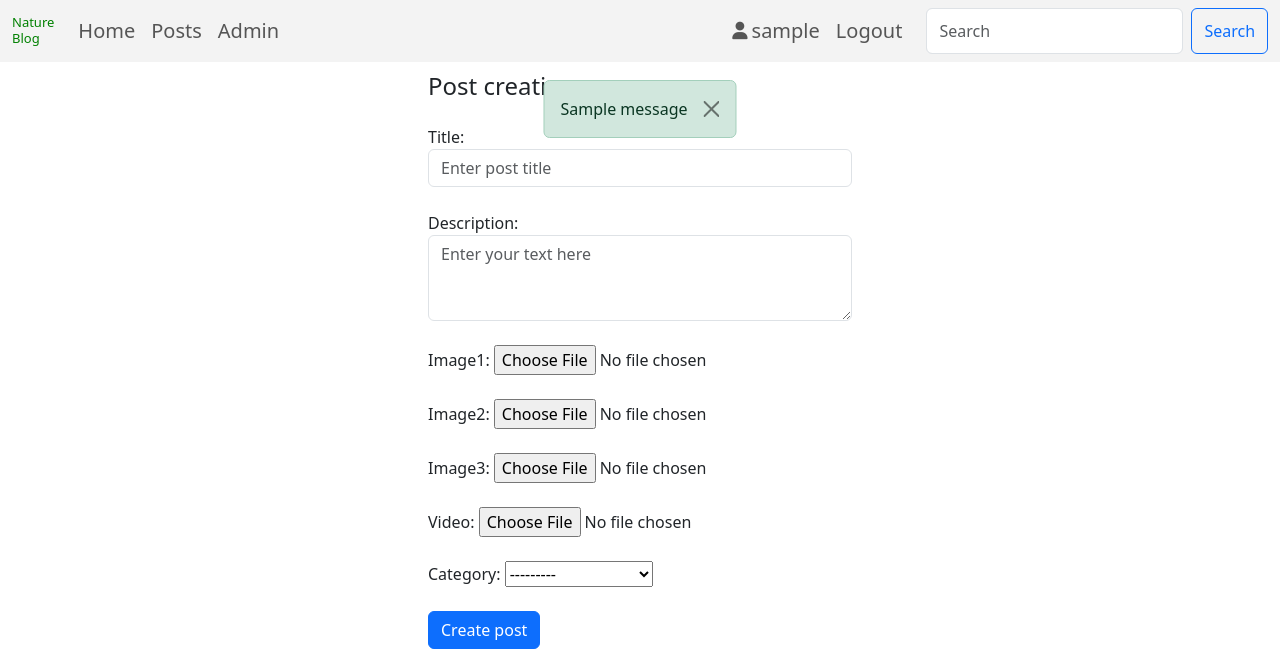
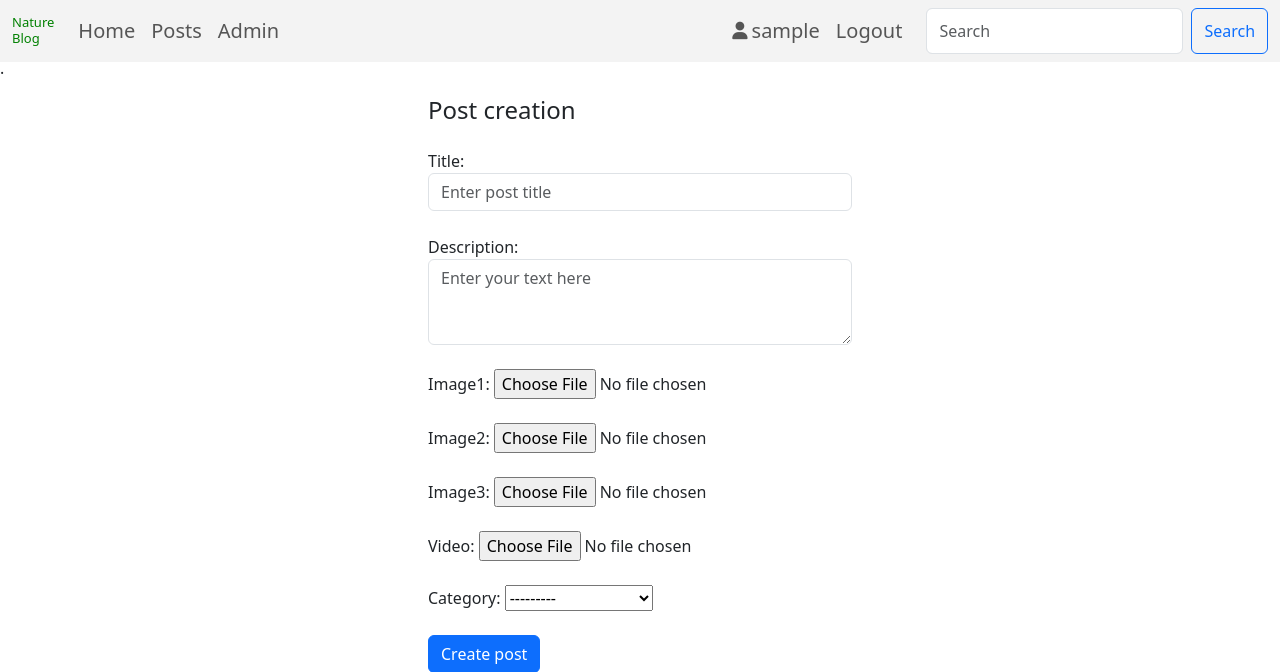
Before and after one commit to odd-one-out/NatureBlog, a Django app: page /create/ in a window 1280 px wide. Shown: the top 672 px of the page. Run offline with Django 5.2, Linux system fonts and the light colour scheme; a user stored in the database is signed in; tables that the repository leaves empty hold one stand-in row (values such as "Sample post"); one stand-in notice (Sample message) is shown; some libraries are stand-ins or nearby versions.

Commit message:
js_for_messages_added

```diff
--- a/templates/base.html
+++ b/templates/base.html
@@ -101,5 +101,17 @@
         integrity="sha384-FKyoEForCGlyvwx9Hj09JcYn3nv7wiPVlz7YYwJrWVcXK/BmnVDxM+D2scQbITxI" crossorigin="anonymous">
         </script>
     <script src="https://kit.fontawesome.com/cca3bdfdf5.js" crossorigin="anonymous"></script>
+
+    {% comment %} js script to hide the messages in 3sec {% endcomment %}
+    <script>
+        function hideMessage() {
+            const msg = document.getElementById('disappear');
+            if (msg) {
+                msg.style.display = 'none';
+            }
+        }
+        setTimeout(hideMessage, 3000);
+    </script>
+
     {% block js %}{% endblock js %}
 </body>
--- a/templates/notifications.html
+++ b/templates/notifications.html
@@ -3,14 +3,13 @@
 {% if messages %}
 {% for message in messages %}
     {% if message.tags == 'success' %}
-        <div class="position-fixed start-50 translate-middle-x mt-4 z-1 alert alert-success alert-dismissible fade show" role="alert">{{ message }}
-            <button type="button" class="btn-close" data-bs-dismiss="alert" aria-label="Close"></button>
+        <div class="position-fixed start-50 translate-middle-x mt-4 z-1 alert alert-success alert-dismissible fade show" id="disappear" role="alert">{{ message }}
         </div>
     {% endif %}
     {% if message.tags == 'warning' or message.tags == 'error' %}
-    <div class="position-fixed start-50 translate-middle-x mt-4 z-1 alert alert-danger alert-dismissible fade show" role="alert">{{ message }}
-        <button type="button" class="btn-close" data-bs-dismiss="alert" aria-label="Close"></button>
-    </div>
+        <div class="position-fixed start-50 translate-middle-x mt-4 z-1 alert alert-danger alert-dismissible fade show" id="disappear" role="alert">{{ message }}
+        </div>
     {% endif %}
 {% endfor %}
 {% endif %}
+.
```
